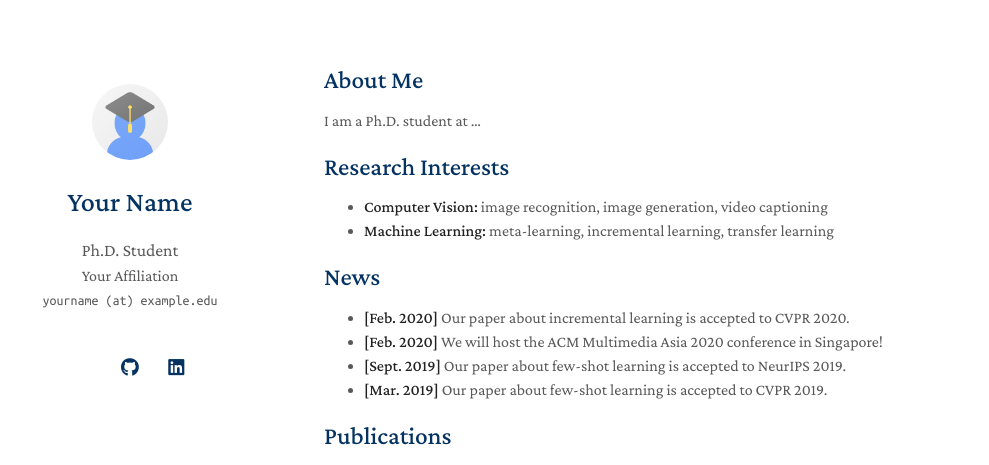
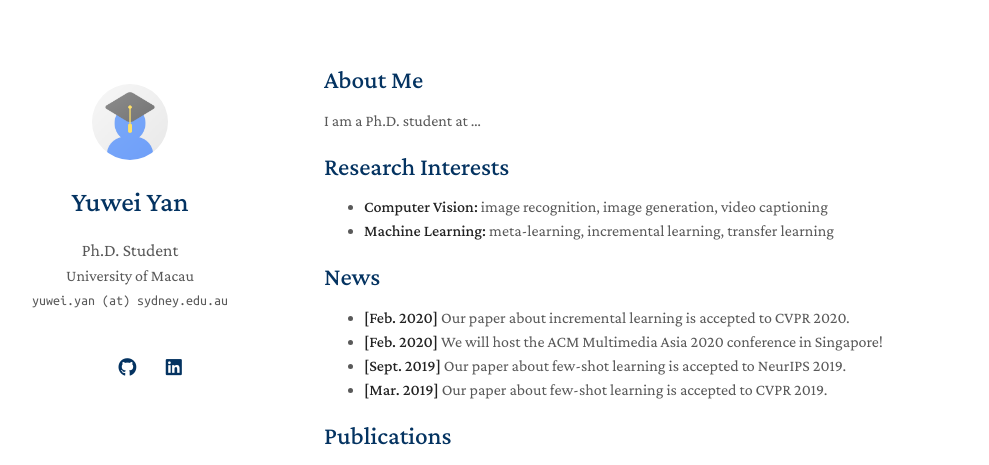
Before and after one commit to yuwei-yan/yuwei-yan.github.io, a Jekyll site: the page built from index.md, in a window 1280 px wide. Shown: the top 465 px of the page, without its empty margins (146-1135 px from the left). Built offline with Jekyll 4.4.1, drawn with Linux system fonts in a browser that asks for light colours; a style sheet for code colours, icons or effects is not loaded; our own code applies the rules of GitHub Pages for plain Markdown files.

Commit message:
Update _config.yml

```diff
--- a/_config.yml
+++ b/_config.yml
@@ -1,22 +1,22 @@
 # Basic Information
-title: Your Name
+title: Yuwei Yan
 position: Ph.D. Student
-affiliation: Your Affiliation
-email: yourname (at) example.edu
+affiliation: University of Macau
+email: yuwei.yan (at) sydney.edu.au
 
 # Search Engine Optimization (SEO)
 # The following information is used to improve the website traffic from search engines, e.g., Google.
-keywords: minimal light
-description: The Minimal Light is a simple and elegant jekyll theme for academic personal homepage.
-canonical: https://minimal-light-theme.yliu.me/
+keywords: researcher, engineer
+description: An academic personal homepage.
+canonical: https://yuwei-yan.github.io/
 
 # Links
 # If you don't need one of them, you may delete the corresponding line.
-google_scholar: https://scholar.google.com/
-cv_link: assets/files/curriculum_vitae.pdf
-github_link: https://github.com/
-linkedin: https://www.linkedin.com/
-twitter: https://twitter.com/
+# google_scholar: https://scholar.google.com/
+cv_link: assets/files/CV - YY.pdf
+github_link: https://github.com/yuwei-yan/yuwei-yan.github.io
+linkedin: https://www.linkedin.com/in/yuwei-yan-98b78a1ba/
+# twitter: https://twitter.com/
 
 # Images (e.g., your profile picture and your website's favicon)
 # "favicon" and "favicon_dark" are used for the light and dark modes, respectively.
```
